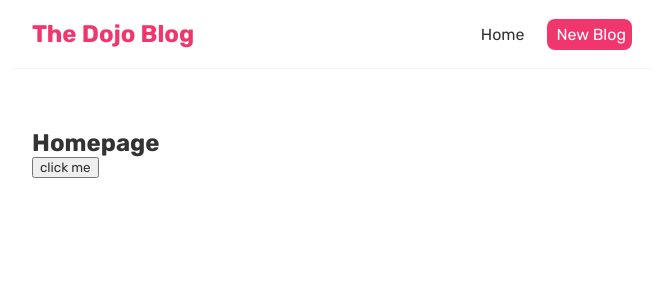
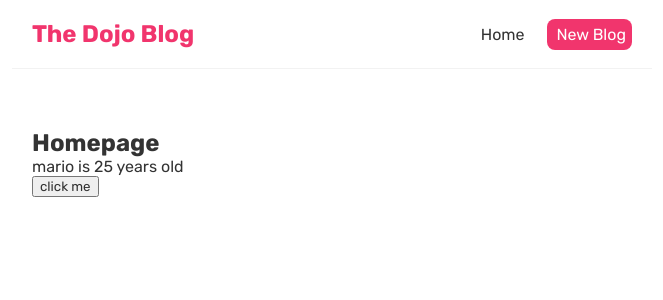
Before and after one commit to Gauthampdn/NetNin, a React (Create React App) app in the folder nn/: page / in a window 1280 px wide. Shown: the top 300 px of the page, without its empty margins (308-971 px from the left). Built offline with nearby package versions, Linux system fonts and the light colour scheme.

Commit message:
all changes

```diff
--- a/nn/src/Home.js
+++ b/nn/src/Home.js
@@ -1,12 +1,19 @@
+import {useState} from 'react';
+
 const Home = () => {
+    //making the initial val = mario
+    const[name, setName] = useState('mario');
+    const[age, setAge] = useState(25)
 
     const handleClick = () => {
-        console.log("hello Ninjas");
+        setName('luigi');
     }
+
 
     return (
         <div className="home">
             <h2>Homepage</h2>
+            <p>{name} is {age} years old</p>
             <button onClick={handleClick}>click me</button>
         </div>
     );
```
